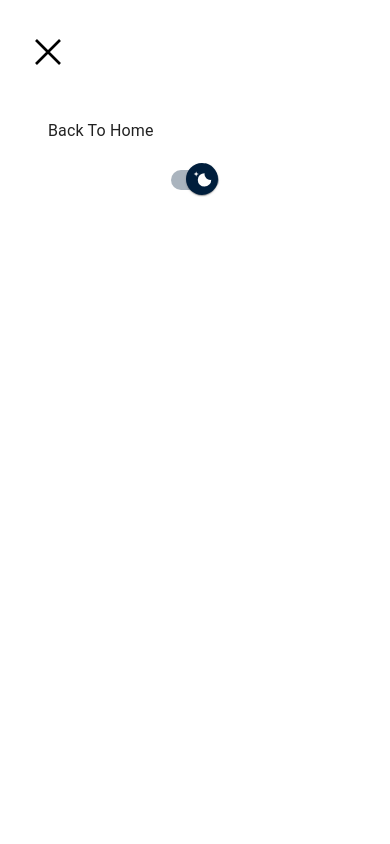
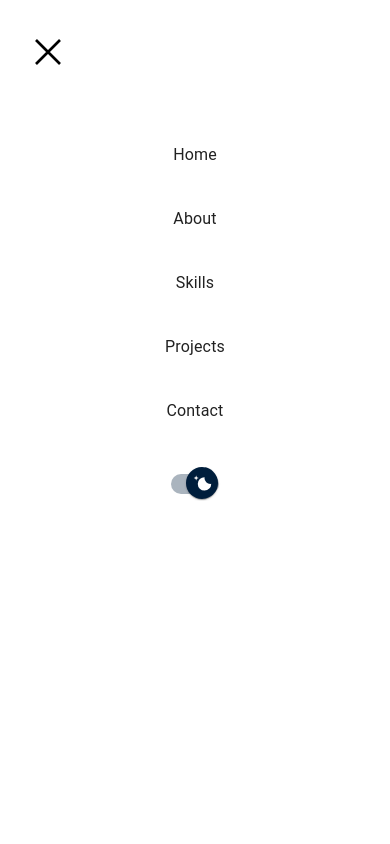
Before and after one commit to Swetha-Baskaran/portfolio2.0, a Next.js app: page / in a window 390 px wide. Both pictures are taken after a click on the button "open drawer". Shown: the top 844 px of the page. Built offline with nearby package versions, Linux system fonts and the light colour scheme; grey boxes are pictures that could not be loaded.

Commit message:
image added

```diff
--- a/components/Navbar.jsx
+++ b/components/Navbar.jsx
@@ -52,17 +52,20 @@ export default function Navbar(props) {
 				<GrClose onClick={handleDrawerToggle} />
 			</Typography>
 			<List sx={{textAlign: "center"}}>
-				{Router.pathname === "/Projects" ? navItems.map(item => (
+				{Router.pathname !== "/Projects" ? navItems.map(item => (
 					<ListItem
 						data-aos='fade-down'
 						key={item.menu}
 						sx={{
 							textAlign: "center",
 							margin: "2rem 0",
+							width: '100%',
 							padding: "0 1rem",
+							justifyContent: 'center',
+							curor: 'pointer'
 						}}
 					>
-						<AnchorLink href={item.link}>
+						<AnchorLink href={item.link} >
 							<ListItemText
 								sx={{
 									textAlign: "center",
@@ -73,9 +76,21 @@ export default function Navbar(props) {
 						</AnchorLink>
 					</ListItem>
 				)):
-				<ListItem>
-					<ListItemText primary={"Back To Home"} href="/" />
-				</ListItem>}
+				<ListItem sx={{
+					textAlign: "center",
+					margin: "2rem 0",
+					width: '100%',
+					padding: "0 1rem",
+					justifyContent: 'center',
+					curor: 'pointer'
+				}}>
+					<ListItemText primary={"Back To Home"}
+					  onClick={handleDrawerToggle}
+					  sx={{
+					  		textAlign: "center",
+					  		curor: 'pointer'
+					  	}} href="/" />
+				    </ListItem>}
 			</List>
 			<div style={customStyles.switchHold}>
 				<ThemeSwitch sx={{textAlign: "center"}} />
--- a/views/HeroPage/HeroPage.jsx
+++ b/views/HeroPage/HeroPage.jsx
@@ -53,6 +53,7 @@ const HeroPage = () => {
 						</div>
 					</section>
 					<div className={classes["heroImg-hold"]}>
+						<img alt="" src='/assets/developer.png' />
 					</div>
 				</div>
 			</div>
--- a/views/HeroPage/style.module.scss
+++ b/views/HeroPage/style.module.scss
@@ -33,9 +33,7 @@
 	align-items: center;
 	padding: 0rem 3rem;
 	.heroImg-hold{
-		width: 20rem;
-		height: 20rem;
-		border-radius: 50%;
+		display: none;
 	}
 }
 .nav {
@@ -138,12 +136,20 @@
 	}
 }
 @media (max-width: 750px) {
+	.header{
+		height: 120vh;
+	}
 	.myVideo {
 		bottom: 0;
 	}
 	.home-partition {
+		flex-direction: column-reverse;
 		justify-content: center;
 		align-items: center;
+		height: 120vh;
+		.heroImg-hold{
+			display: block;
+		}
 	}
 	.intro-text,
 	.nav .title {
```
Also changed, not shown: public/assets/developer.png (added).
